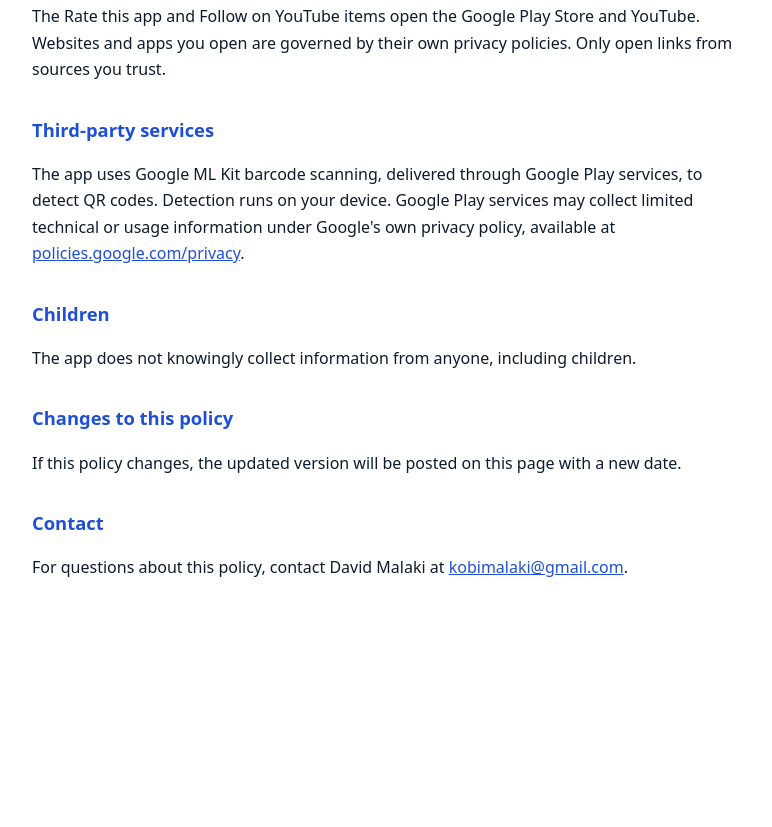
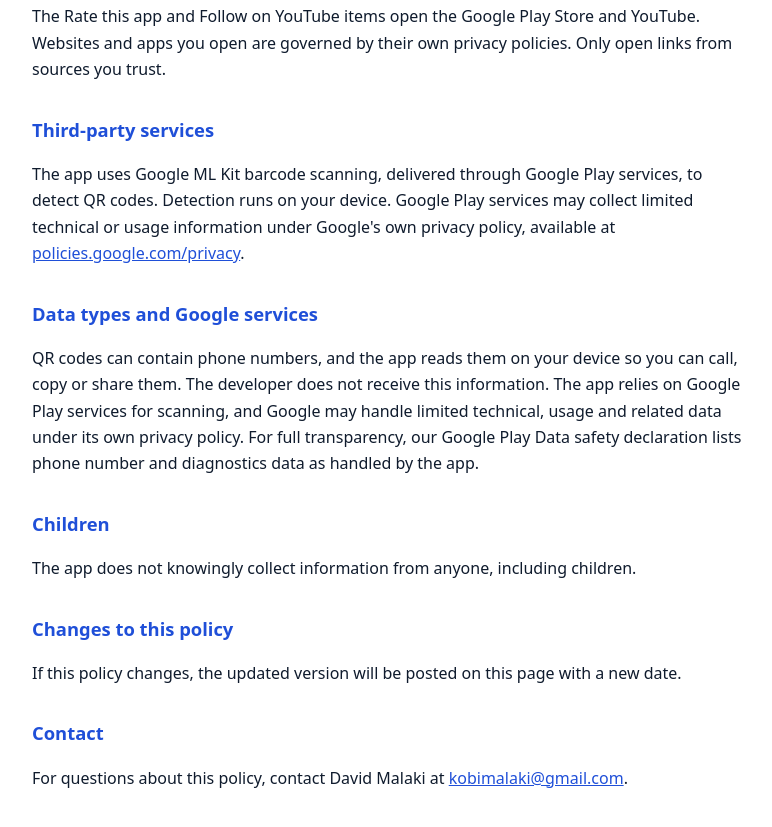
Before and after one commit to kobimalaki/scanner.policy, a plain HTML site: page index.html in a window 1280 px wide. Shown: the part 1415-2242 px from the top of the page, without its empty margins (248-1020 px from the left). Before the commit the page ends 2076 px from the top, so only its background shows below. Drawn offline with Linux system fonts and the light colour scheme.

Commit message:
Add data types and Google services section
Added information about data types and Google services related to QR code scanning.

```diff
--- a/index.html
+++ b/index.html
@@ -55,7 +55,8 @@
 
   <h2>Third-party services</h2>
   <p>The app uses Google ML Kit barcode scanning, delivered through Google Play services, to detect QR codes. Detection runs on your device. Google Play services may collect limited technical or usage information under Google's own privacy policy, available at <a href="https://policies.google.com/privacy">policies.google.com/privacy</a>.</p>
-
+<h2>Data types and Google services</h2>
+<p>QR codes can contain phone numbers, and the app reads them on your device so you can call, copy or share them. The developer does not receive this information. The app relies on Google Play services for scanning, and Google may handle limited technical, usage and related data under its own privacy policy. For full transparency, our Google Play Data safety declaration lists phone number and diagnostics data as handled by the app.</p>
   <h2>Children</h2>
   <p>The app does not knowingly collect information from anyone, including children.</p>
 
```
